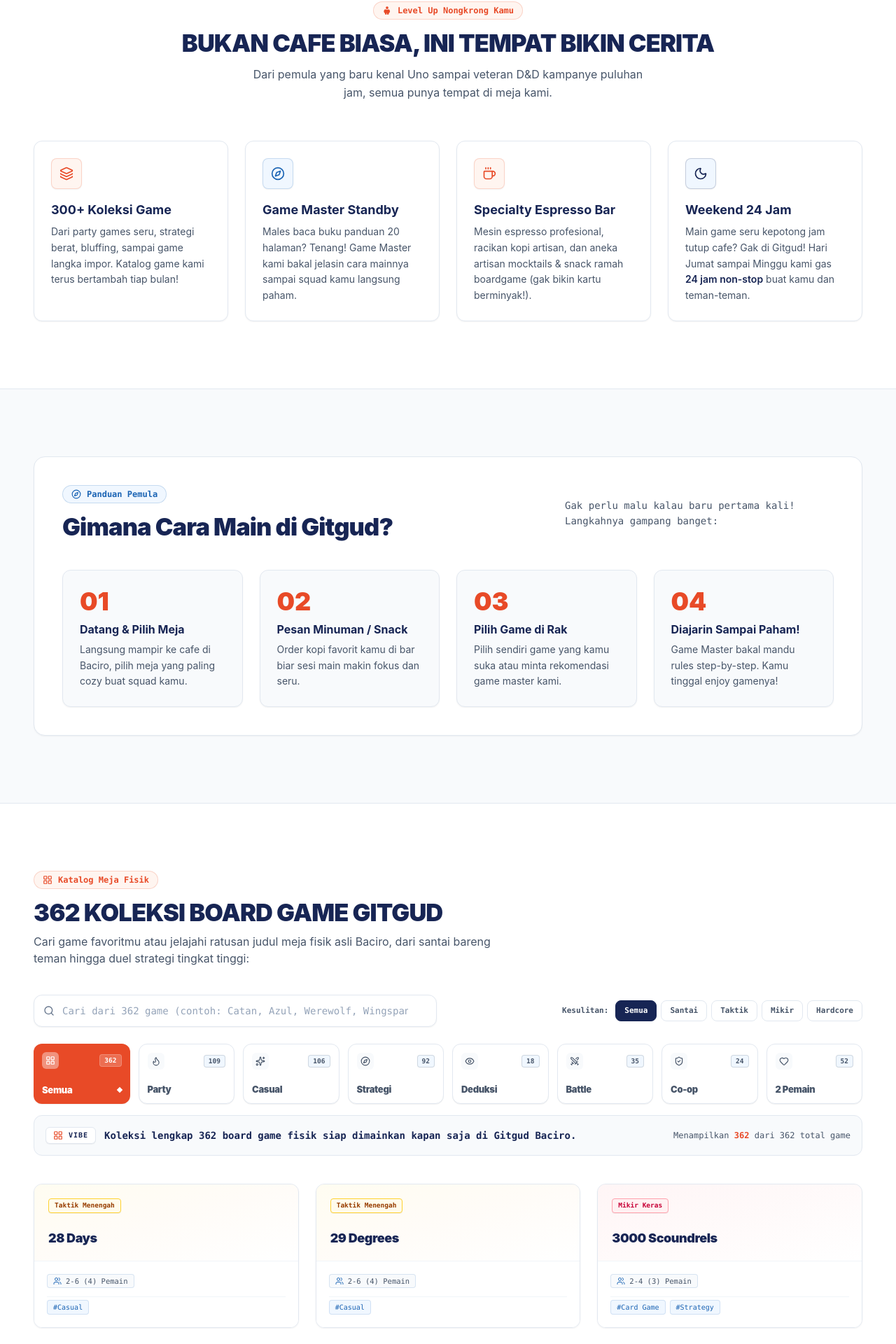
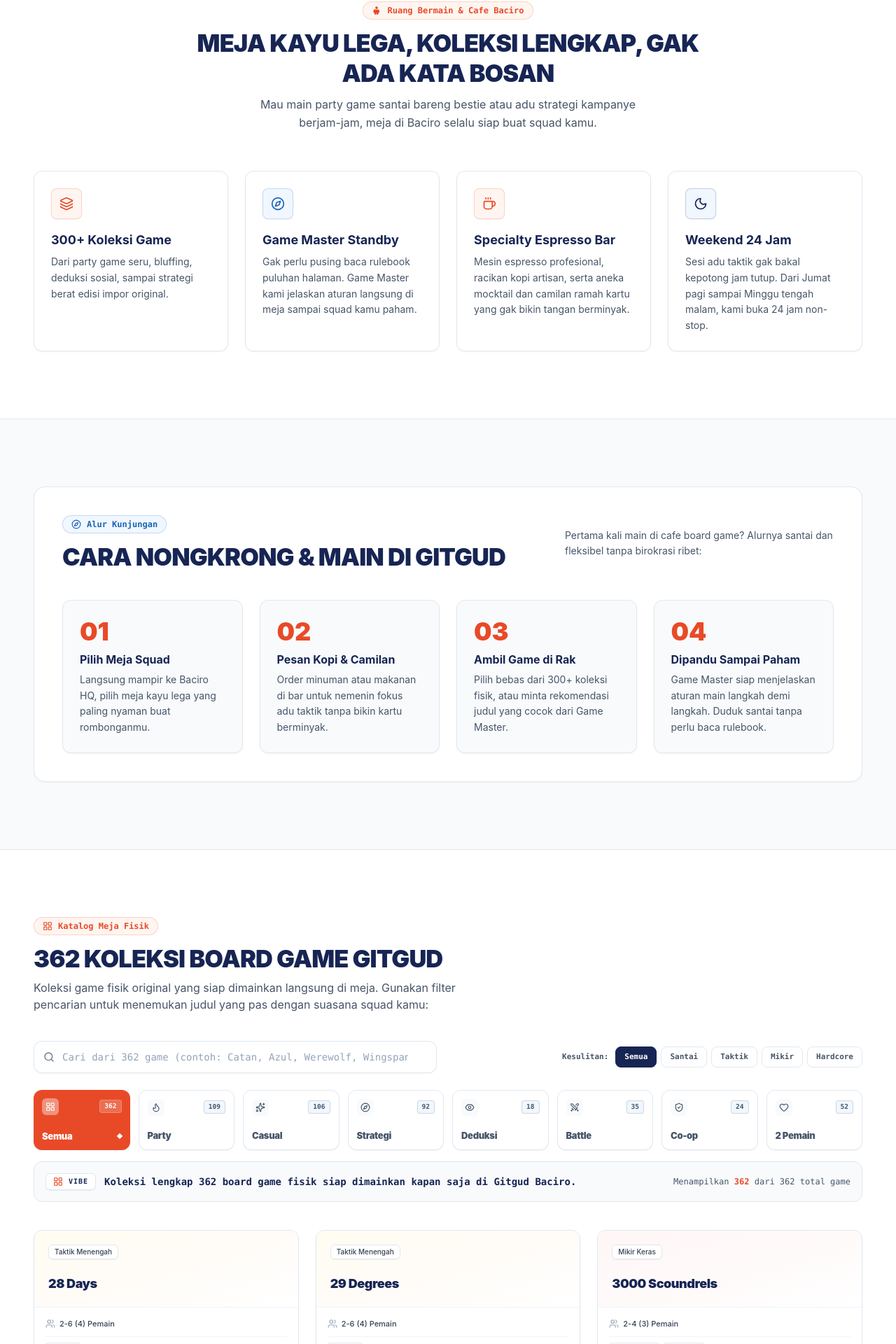
Before and after one commit to Wanntaff/gitgud, a Next.js app: page / in a window 1280 px wide. Shown: the part 876-2796 px from the top of the page at 70% size. Built offline with nearby package versions, Linux system fonts and the light colour scheme.

Commit message:
feat(ui): redesign generic badges into modern editorial specs, fix facility 3-col grid layout, and eliminate AI-slop copy across all sections

```diff
--- a/components/AboutSection.tsx
+++ b/components/AboutSection.tsx
@@ -12,14 +12,13 @@ export default function AboutSection() {
           {/* Section Eyebrow */}
           <div className="inline-flex items-center gap-2 px-3 py-1 rounded-full bg-[#FFF5F0] border border-brand-orange/20 text-brand-orange font-mono text-xs font-semibold">
             <MeepleIcon className="w-3.5 h-3.5 text-brand-orange shrink-0" />
-            <span>Level Up Nongkrong Kamu</span>
+            <span>Ruang Bermain &amp; Cafe Baciro</span>
           </div>
           <h2 className="font-display font-black text-2xl sm:text-[1.75rem] md:text-3xl lg:text-[2rem] xl:text-[2.15rem] text-[#172554] mt-3 tracking-tight leading-tight">
-            BUKAN CAFE BIASA, INI TEMPAT BIKIN CERITA
+            MEJA KAYU LEGA, KOLEKSI LENGKAP, GAK ADA KATA BOSAN
           </h2>
-          <p className="text-[#475569] text-sm sm:text-base mt-2.5 max-w-xl mx-auto leading-relaxed">
-            Dari pemula yang baru kenal Uno sampai veteran D&amp;D kampanye puluhan
-            jam, semua punya tempat di meja kami.
+          <p className="text-[#475569] text-sm sm:text-base mt-2.5 max-w-xl mx-auto leading-relaxed font-sans">
+            Mau main party game santai bareng bestie atau adu strategi kampanye berjam-jam, meja di Baciro selalu siap buat squad kamu.
           </p>
         </div>
 
@@ -45,9 +44,8 @@ export default function AboutSection() {
               <h3 className="font-display font-bold text-base sm:text-lg text-[#172554] mb-1.5">
                 300+ Koleksi Game
               </h3>
-              <p className="text-[#475569] text-xs sm:text-sm leading-relaxed">
-                Dari party games seru, strategi berat, bluffing, sampai game
-                langka impor. Katalog game kami terus bertambah tiap bulan!
+              <p className="text-[#475569] text-xs sm:text-sm leading-relaxed font-sans">
+                Dari party game seru, bluffing, deduksi sosial, sampai strategi berat edisi impor original.
               </p>
             </div>
           </div>
@@ -61,9 +59,8 @@ export default function AboutSection() {
               <h3 className="font-display font-bold text-base sm:text-lg text-[#172554] mb-1.5">
                 Game Master Standby
               </h3>
-              <p className="text-[#475569] text-xs sm:text-sm leading-relaxed">
-                Males baca buku panduan 20 halaman? Tenang! Game Master kami
-                bakal jelasin cara mainnya sampai squad kamu langsung paham.
+              <p className="text-[#475569] text-xs sm:text-sm leading-relaxed font-sans">
+                Gak perlu pusing baca rulebook puluhan halaman. Game Master kami jelaskan aturan langsung di meja sampai squad kamu paham.
               </p>
             </div>
           </div>
@@ -77,10 +74,8 @@ export default function AboutSection() {
               <h3 className="font-display font-bold text-base sm:text-lg text-[#172554] mb-1.5">
                 Specialty Espresso Bar
               </h3>
-              <p className="text-[#475569] text-xs sm:text-sm leading-relaxed">
-                Mesin espresso profesional, racikan kopi artisan, dan aneka
-                artisan mocktails &amp; snack ramah boardgame (gak bikin kartu
-                berminyak!).
+              <p className="text-[#475569] text-xs sm:text-sm leading-relaxed font-sans">
+                Mesin espresso profesional, racikan kopi artisan, serta aneka mocktail dan camilan ramah kartu yang gak bikin tangan berminyak.
               </p>
             </div>
           </div>
@@ -94,13 +89,8 @@ export default function AboutSection() {
               <h3 className="font-display font-bold text-base sm:text-lg text-[#172554] mb-1.5">
                 Weekend <span className="whitespace-nowrap">24 Jam</span>
               </h3>
-              <p className="text-[#475569] text-xs sm:text-sm leading-relaxed">
-                Main game seru kepotong jam tutup cafe? Gak di Gitgud! Hari Jumat
-                sampai Minggu kami gas{" "}
-                <span className="whitespace-nowrap font-semibold text-[#172554]">
-                  24 jam non-stop
-                </span>{" "}
-                buat kamu dan teman-teman.
+              <p className="text-[#475569] text-xs sm:text-sm leading-relaxed font-sans">
+                Sesi adu taktik gak bakal kepotong jam tutup. Dari Jumat pagi sampai Minggu tengah malam, kami buka 24 jam non-stop.
               </p>
             </div>
           </div>
--- a/components/EventsSection.tsx
+++ b/components/EventsSection.tsx
@@ -95,12 +95,11 @@ export default function EventsSection() {
                 <span>Jadwal Komunitas</span>
               </div>
               <h2 className="font-display font-black text-2xl sm:text-[1.65rem] md:text-[1.75rem] lg:text-2xl xl:text-[1.85rem] 2xl:text-[2.15rem] text-[#172554] mt-2.5 sm:mt-3 tracking-tight leading-tight">
-                SELALU ADA KESERUAN <br className="hidden sm:inline" />
-                TIAP PEKAN
+                JADWAL MAIN BARENG <br className="hidden sm:inline" />
+                KOMUNITAS BACIRO
               </h2>
-              <p className="text-[#475569] text-xs sm:text-base mt-1.5 sm:mt-2 leading-relaxed">
-                Gitgud bukan cuma tempat main pasif, kami punya jadwal event
-                komunitas seru yang bisa kamu ikuti:
+              <p className="text-[#475569] text-xs sm:text-base mt-1.5 sm:mt-2 leading-relaxed font-sans">
+                Terbuka untuk umum. Datang sendirian pun langsung dapat meja dan teman main baru:
               </p>
             </div>
 
--- a/components/GameCatalog.tsx
+++ b/components/GameCatalog.tsx
@@ -329,8 +329,8 @@ export default function GameCatalog() {
           <h2 className="font-display font-black text-2xl sm:text-[1.75rem] md:text-3xl lg:text-[2rem] xl:text-[2.15rem] text-[#172554] mt-2.5 sm:mt-3 tracking-tight leading-tight">
             362 KOLEKSI BOARD GAME GITGUD
           </h2>
-          <p className="text-[#475569] text-xs sm:text-base mt-1.5 sm:mt-2 max-w-2xl">
-            Cari game favoritmu atau jelajahi ratusan judul meja fisik asli Baciro, dari santai bareng teman hingga duel strategi tingkat tinggi:
+          <p className="text-[#475569] text-xs sm:text-base mt-1.5 sm:mt-2 max-w-2xl font-sans">
+            Koleksi game fisik original yang siap dimainkan langsung di meja. Gunakan filter pencarian untuk menemukan judul yang pas dengan suasana squad kamu:
           </p>
         </div>
 
@@ -533,21 +533,19 @@ export default function GameCatalog() {
                       {/* Top Badges Row */}
                       <div className="flex items-center justify-between gap-2 mb-1.5 sm:mb-2">
                         {diffConfig ? (
-                          <span
-                            className={`text-[9px] sm:text-[9.5px] font-mono font-bold px-2 py-0.5 rounded border shadow-2xs ${diffConfig.badgeClass} flex items-center gap-1`}
-                          >
-                            <span>{diffConfig.label}</span>
+                          <span className="text-[10px] font-sans font-medium px-2 py-0.5 rounded-md bg-white/95 border border-slate-200 text-[#334155] shadow-2xs">
+                            {diffConfig.label}
                           </span>
                         ) : (
-                          <span className="text-[9px] sm:text-[9.5px] font-mono text-[#94A3B8]">
-                            Standard
+                          <span className="text-[10px] font-sans font-medium text-[#94A3B8]">
+                            Semua Level
                           </span>
                         )}
 
                         {game.greatFor2p && (
-                          <span className="text-[9px] sm:text-[9.5px] font-mono font-bold px-2 py-0.5 rounded border border-[#F7B5CB] bg-[#FFF0F5] text-[#C2185B] flex items-center gap-1 shadow-2xs">
-                            <Heart className="w-2.5 h-2.5 fill-current" />
-                            <span>Great for 2p</span>
+                          <span className="text-[10px] font-sans font-medium px-2 py-0.5 rounded-md border border-rose-200/90 bg-white text-[#BE123C] flex items-center gap-1 shadow-2xs">
+                            <Heart className="w-2.5 h-2.5 fill-current text-rose-500" />
+                            <span>Cocok 2 Orang</span>
                           </span>
                         )}
                       </div>
@@ -561,33 +559,36 @@ export default function GameCatalog() {
                       </h3>
                     </div>
 
-                    {/* Card Body: Category Tags & Specs */}
-                    <div className="p-3.5 sm:p-4.5 bg-white space-y-2.5 sm:space-y-3">
-                      {/* Specs Row */}
-                      <div className="flex flex-wrap items-center gap-2 text-xs text-[#475569] font-mono">
+                    {/* Card Body: Specs & Clean Category Tags */}
+                    <div className="p-3.5 sm:p-4 bg-white space-y-2.5">
+                      {/* Specs Row: Refined Tabular Metrics (No loud pastel bubble buttons) */}
+                      <div className="flex items-center gap-3 text-xs text-[#64748B] font-sans">
                         {game.players && (
-                          <span className="inline-flex items-center gap-1.5 px-2 py-0.5 rounded bg-[#F8FAFC] border border-[#1B64B4]/15 text-[10px] sm:text-[10.5px]">
-                            <Users className="w-3 h-3 text-[#1B64B4] shrink-0" />
+                          <span className="inline-flex items-center gap-1.5 text-[#334155] font-medium text-[11px]">
+                            <Users className="w-3.5 h-3.5 text-[#94A3B8] shrink-0" strokeWidth={1.8} />
                             <span>{game.players} Pemain</span>
                           </span>
                         )}
                         {game.playtime && (
-                          <span className="inline-flex items-center gap-1.5 px-2 py-0.5 rounded bg-[#FFF8F5] border border-[#E84A27]/20 text-[10px] sm:text-[10.5px] text-[#E84A27]">
-                            <Clock className="w-3 h-3 text-[#E84A27] shrink-0" />
-                            <span>{game.playtime}m</span>
-                          </span>
+                          <>
+                            <span className="text-slate-300 select-none">•</span>
+                            <span className="inline-flex items-center gap-1.5 text-[#334155] font-medium text-[11px]">
+                              <Clock className="w-3.5 h-3.5 text-[#94A3B8] shrink-0" strokeWidth={1.8} />
+                              <span>{game.playtime} mnt</span>
+                            </span>
+                          </>
                         )}
                       </div>
 
-                      {/* Categories Badges */}
+                      {/* Categories: Minimalist Editorial Tags (No baby-blue or #hashtags) */}
                       {game.category && (
-                        <div className="flex flex-wrap items-center gap-1.5 pt-1 border-t border-slate-100">
+                        <div className="flex flex-wrap items-center gap-1.5 pt-2 border-t border-slate-100">
                           {game.category.split(",").map((catItem, idx) => (
                             <span
                               key={idx}
-                              className="text-[9.5px] sm:text-[10px] font-mono font-medium px-2 py-0.5 rounded bg-[#F0F7FF] text-[#1B64B4] border border-[#1B64B4]/15"
+                              className="text-[10px] font-sans font-medium px-2 py-0.5 rounded bg-slate-50 border border-slate-200/70 text-[#475569]"
                             >
-                              #{catItem.trim()}
+                              {catItem.trim()}
                             </span>
                           ))}
                         </div>
--- a/components/HowToPlaySection.tsx
+++ b/components/HowToPlaySection.tsx
@@ -4,23 +4,23 @@ export default function HowToPlaySection() {
   const steps = [
     {
       num: "01",
-      title: "Datang & Pilih Meja",
-      desc: "Langsung mampir ke cafe di Baciro, pilih meja yang paling cozy buat squad kamu.",
+      title: "Pilih Meja Squad",
+      desc: "Langsung mampir ke Baciro HQ, pilih meja kayu lega yang paling nyaman buat rombonganmu.",
     },
     {
       num: "02",
-      title: "Pesan Minuman / Snack",
-      desc: "Order kopi favorit kamu di bar biar sesi main makin fokus dan seru.",
+      title: "Pesan Kopi & Camilan",
+      desc: "Order minuman atau makanan di bar untuk nemenin fokus adu taktik tanpa bikin kartu berminyak.",
     },
     {
       num: "03",
-      title: "Pilih Game di Rak",
-      desc: "Pilih sendiri game yang kamu suka atau minta rekomendasi game master kami.",
+      title: "Ambil Game di Rak",
+      desc: "Pilih bebas dari 300+ koleksi fisik, atau minta rekomendasi judul yang cocok dari Game Master.",
     },
     {
       num: "04",
-      title: "Diajarin Sampai Paham!",
-      desc: "Game Master bakal mandu rules step-by-step. Kamu tinggal enjoy gamenya!",
+      title: "Dipandu Sampai Paham",
+      desc: "Game Master siap menjelaskan aturan main langkah demi langkah. Duduk santai tanpa perlu baca rulebook.",
     },
   ];
 
@@ -36,15 +36,15 @@ export default function HowToPlaySection() {
               {/* Section Eyebrow */}
               <div className="inline-flex items-center gap-2 px-3 py-1 rounded-full bg-[#F0F7FF] border border-[#1B64B4]/20 text-[#1B64B4] font-mono text-xs font-semibold">
                 <Compass className="w-3.5 h-3.5 text-[#1B64B4] shrink-0" />
-                <span>Panduan Pemula</span>
+                <span>Alur Kunjungan</span>
               </div>
               <h2 className="font-display font-black text-2xl sm:text-[1.75rem] md:text-3xl lg:text-[2rem] xl:text-[2.15rem] text-[#172554] mt-3 tracking-tight leading-tight">
-                Gimana Cara Main di Gitgud?
+                CARA NONGKRONG &amp; MAIN DI GITGUD
               </h2>
             </div>
-            <span className="text-xs sm:text-sm text-[#475569] font-mono max-w-sm leading-relaxed">
-              Gak perlu malu kalau baru pertama kali! Langkahnya gampang banget:
-            </span>
+            <p className="text-xs sm:text-sm text-[#475569] font-sans max-w-sm leading-relaxed">
+              Pertama kali main di cafe board game? Alurnya santai dan fleksibel tanpa birokrasi ribet:
+            </p>
           </div>
 
           {/* Mobile Swipe Notice */}
--- a/components/LocationSection.tsx
+++ b/components/LocationSection.tsx
@@ -1,6 +1,6 @@
 "use client";
 
-import { MapPin, Clock, Navigation, Check, ExternalLink, MessageCircle } from "lucide-react";
+import { MapPin, Clock, Navigation, ExternalLink, MessageCircle, Wifi, Zap, Wind } from "lucide-react";
 import { soundEffects } from "@/lib/soundEffects";
 
 export default function LocationSection() {
@@ -24,8 +24,8 @@ export default function LocationSection() {
                 LOKASI & JAM OPERASIONAL
               </h2>
               <p className="text-[#475569] text-xs sm:text-base mt-1.5 sm:mt-2 leading-relaxed">
-                Lokasi strategis di pusat kota Yogyakarta, suasana tenang di
-                Baciro yang nyaman buat main game lama bareng teman.
+                Terletak di Baciro, Gondokusuman — area tenang dengan akses mudah,
+                parkir aman, dan meja bermain kayu yang lega.
               </p>
 
               {/* Address Card */}
@@ -36,7 +36,7 @@ export default function LocationSection() {
                     <h4 className="font-bold text-[#172554] text-xs sm:text-base">
                       Alamat Lengkap:
                     </h4>
-                    <p className="text-xs sm:text-sm text-[#334155] mt-1 sm:mt-1.5 leading-relaxed">
+                    <p className="text-xs sm:text-sm text-[#334155] mt-1 sm:mt-1.5 leading-relaxed font-sans">
                       Jl. Soka no. 44 Baciro, Gondokusuman, Yogyakarta 55225
                     </p>
                   </div>
@@ -51,14 +51,14 @@ export default function LocationSection() {
                 </h4>
                 <div className="space-y-2.5 text-xs sm:text-sm font-mono">
                   <div className="flex flex-col sm:flex-row sm:justify-between sm:items-center py-2 sm:py-2.5 border-b border-slate-200/80 gap-1 sm:gap-2">
-                    <span className="text-[#475569]">Senin - Kamis (Coffee)</span>
+                    <span className="text-[#475569]">Senin - Kamis (Coffee Bar)</span>
                     <span className="text-[#172554] font-bold whitespace-nowrap">
                       07.00 - 00.00 WIB
                     </span>
                   </div>
                   <div className="flex flex-col sm:flex-row sm:justify-between sm:items-center py-2 sm:py-2.5 border-b border-slate-200/80 gap-1 sm:gap-2">
                     <span className="text-[#475569]">
-                      Senin - Kamis (Boardgame)
+                      Senin - Kamis (Board Game)
                     </span>
                     <span className="text-[#172554] font-bold whitespace-nowrap">
                       10.00 - 23.00 WIB
@@ -68,26 +68,29 @@ export default function LocationSection() {
                     <span className="whitespace-nowrap">Jumat - Minggu (Weekend)</span>
                     <span className="whitespace-nowrap inline-flex items-center gap-1.5">
                       <Clock className="w-3.5 h-3.5 shrink-0" />
-                      <span>24 JAM NON-STOP!</span>
+                      <span>24 JAM NON-STOP</span>
                     </span>
                   </div>
                 </div>
               </div>
 
-              {/* Venue Facility Badges */}
-              <div className="mt-4 sm:mt-5 flex flex-wrap gap-2 text-xs font-mono">
-                <span className="inline-flex items-center gap-1.5 bg-white px-3 py-1.5 rounded-lg border border-slate-200 text-[#475569] text-xs shadow-2xs">
-                  <Check className="w-3.5 h-3.5 text-brand-orange shrink-0" />
-                  <span>Free Wi-Fi Kencang</span>
-                </span>
-                <span className="inline-flex items-center gap-1.5 bg-white px-3 py-1.5 rounded-lg border border-slate-200 text-[#475569] text-xs shadow-2xs">
-                  <Check className="w-3.5 h-3.5 text-brand-orange shrink-0" />
-                  <span>Colokan Banyak</span>
-                </span>
-                <span className="inline-flex items-center gap-1.5 bg-white px-3 py-1.5 rounded-lg border border-slate-200 text-[#475569] text-xs shadow-2xs">
-                  <Check className="w-3.5 h-3.5 text-brand-orange shrink-0" />
-                  <span>Smoking & AC Area</span>
-                </span>
+              {/* Venue Facility Grid: Balanced 3-column micro-strip (Never orphaned or wrapping unevenly) */}
+              <div className="mt-4 sm:mt-5 grid grid-cols-3 gap-2">
+                <div className="flex flex-col items-center justify-center text-center p-2.5 sm:p-3 rounded-xl bg-[#F8FAFC] border border-slate-200 shadow-2xs">
+                  <Wifi className="w-4 h-4 text-brand-orange mb-1 shrink-0" strokeWidth={1.8} />
+                  <span className="font-semibold text-[11px] sm:text-xs text-[#172554] leading-tight">Wi-Fi Kencang</span>
+                  <span className="text-[9.5px] text-[#64748B] font-mono mt-0.5">Fiber Optic</span>
+                </div>
+                <div className="flex flex-col items-center justify-center text-center p-2.5 sm:p-3 rounded-xl bg-[#F8FAFC] border border-slate-200 shadow-2xs">
+                  <Zap className="w-4 h-4 text-brand-orange mb-1 shrink-0" strokeWidth={1.8} />
+                  <span className="font-semibold text-[11px] sm:text-xs text-[#172554] leading-tight">Colokan Meja</span>
+                  <span className="text-[9.5px] text-[#64748B] font-mono mt-0.5">Tiap Sudut</span>
+                </div>
+                <div className="flex flex-col items-center justify-center text-center p-2.5 sm:p-3 rounded-xl bg-[#F8FAFC] border border-slate-200 shadow-2xs">
+                  <Wind className="w-4 h-4 text-brand-orange mb-1 shrink-0" strokeWidth={1.8} />
+                  <span className="font-semibold text-[11px] sm:text-xs text-[#172554] leading-tight">AC &amp; Smoking</span>
+                  <span className="text-[9.5px] text-[#64748B] font-mono mt-0.5">Area Terpisah</span>
+                </div>
               </div>
             </div>
 
--- a/components/MenuSection.tsx
+++ b/components/MenuSection.tsx
@@ -638,9 +638,8 @@ export default function MenuSection() {
           <h2 className="font-display font-black text-2xl sm:text-[1.75rem] md:text-3xl lg:text-[2rem] xl:text-[2.15rem] text-[#172554] mt-3 tracking-tight leading-tight">
             MENU GITGUD CAFE
           </h2>
-          <p className="text-[#475569] text-xs sm:text-sm mt-2 max-w-xl mx-auto leading-relaxed">
-            Diseduh dari biji kopi pilihan dan dimasak fresh setiap hari di Baciro HQ.
-            Pemberi stamina utama biar konsentrasi game kamu gak goyah!
+          <p className="text-[#475569] text-xs sm:text-sm mt-2 max-w-xl mx-auto leading-relaxed font-sans">
+            Manual brew, espresso racikan barista, dan makanan siap santap yang ramah kartu board game — disajikan langsung ke meja bermain.
           </p>
 
           {/* Segmented Thirsty / Hungry Switcher */}
```
Also changed, not shown: components/CtaBanner.tsx (+4 -5 lines), components/FaqSection.tsx (+4 -4 lines).
